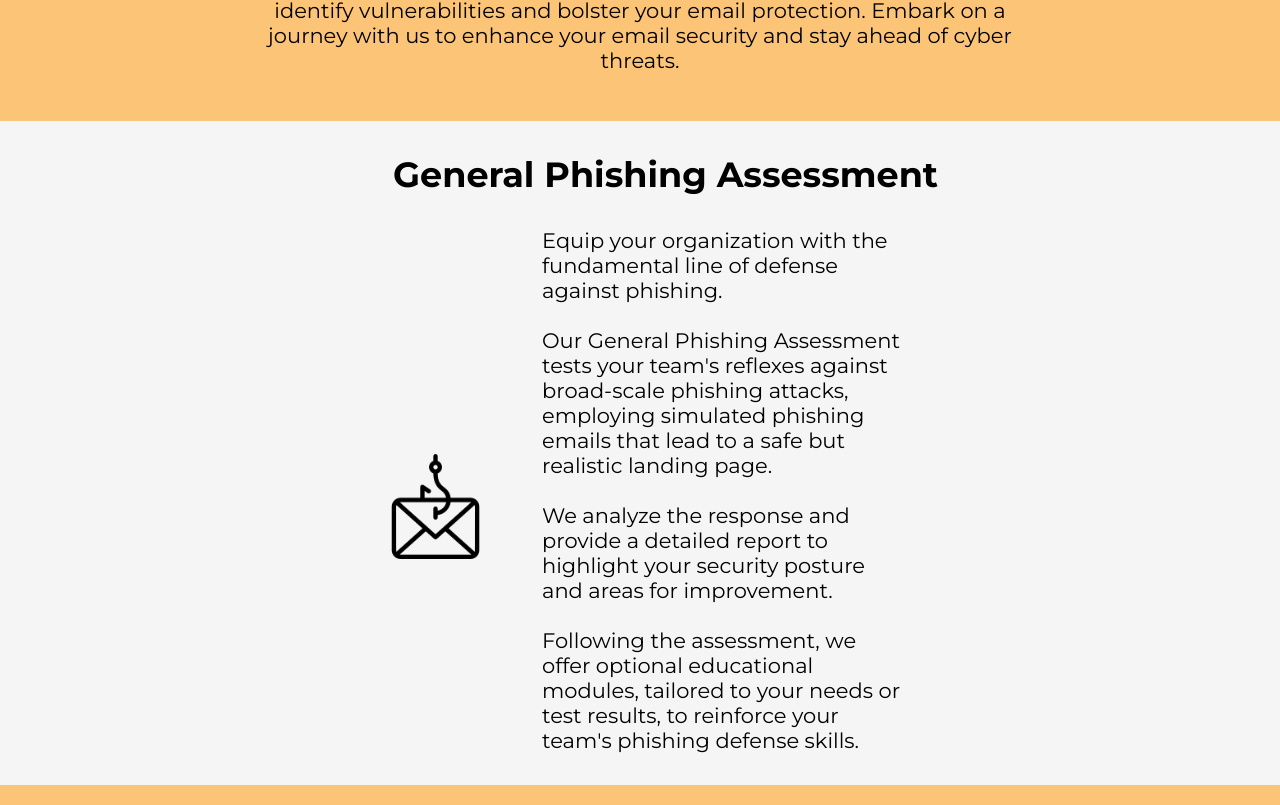
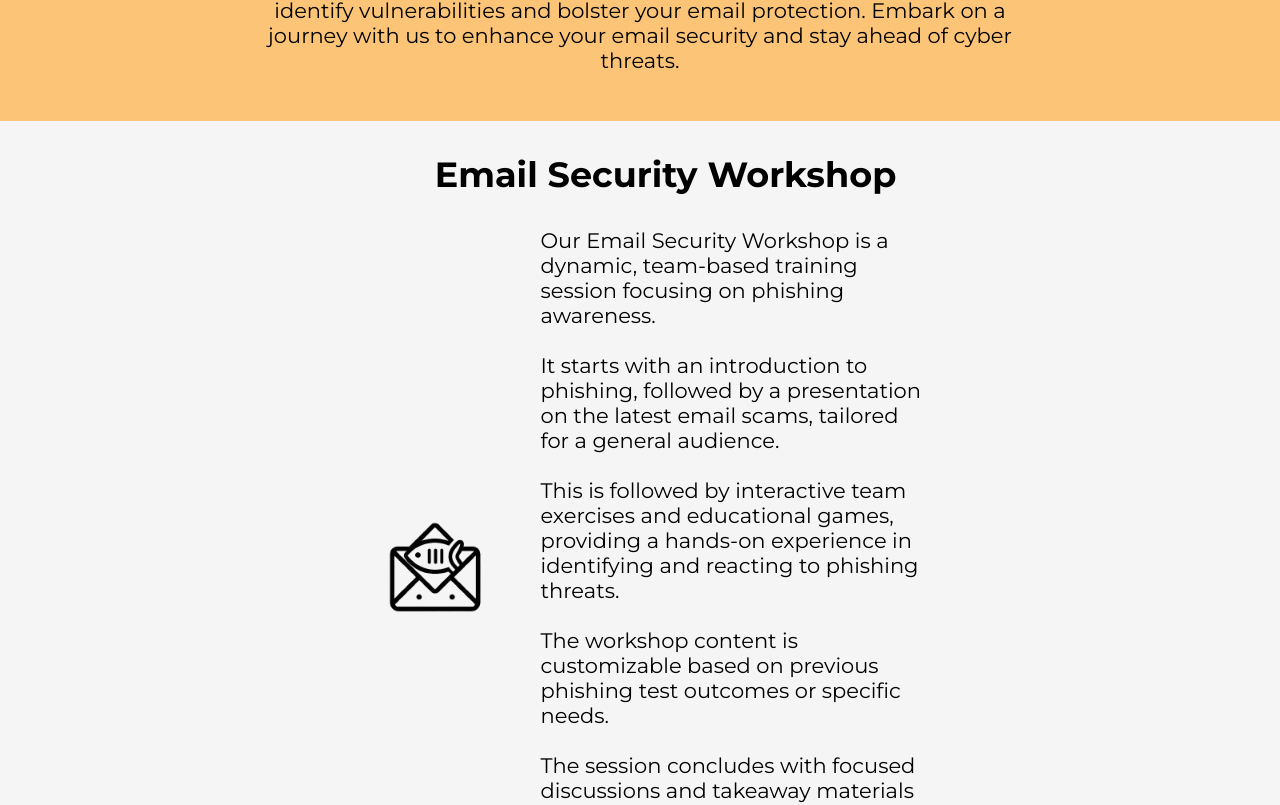
Before and after one commit to Que-sar/PhishSense, a React (Create React App) app: page /solutions in a window 1280 px wide. Shown: the part 307-1112 px from the top of the page. Built offline with nearby package versions, Linux system fonts and the light colour scheme.

Commit message:
added training service

```diff
--- a/src/frontend/components/contact/ContactPanel.css
+++ b/src/frontend/components/contact/ContactPanel.css
@@ -103,7 +103,7 @@
   color: #f5f5f5;
   border-radius: 25px;
   margin-top: 2vh;
-  margin-bottom: 2vh;
+  margin-bottom: 4vh;
   padding: 15px;
   width: 200px;
 }
@@ -116,6 +116,19 @@
   background-color: rgba(0, 0, 0, 0.65);
   transition: background-color 0.3s ease;
   cursor: pointer;
+}
+
+.submit-message {
+  display: flex;
+  justify-content: center;
+  align-items: center;
+  border-style: solid;
+  width: fit-content;
+  padding: 10px;
+  font-size: calc(15px + 0.390625vw);
+  border-radius: 8px;
+  background-color: whitesmoke;
+  margin: auto;
 }
 
 @media (max-width: 879px) {
--- a/src/frontend/components/solutions/Phishing.css
+++ b/src/frontend/components/solutions/Phishing.css
@@ -1,7 +1,7 @@
 .phishing-phishing-container {
   height: fit-content;
   width: 100vw;
-  background-color: whitesmoke;
+  background-color: #fcc477;
 }
 
 .phishing-phishing-title {
@@ -15,22 +15,10 @@
   margin-left: 4vw;
 }
 
-.solution-text {
-  font-size: calc(16px + 0.390625vw);
-  margin-bottom: 4vh;
-}
-
 .solutions-container-descriptions {
   display: flex;
   flex-direction: row;
   justify-content: center;
-}
-
-.solution-image-container {
-  margin-right: 30px;
-  display: flex;
-  justify-content: center;
-  align-items: center;
 }
 
 .phishing-text-description {
@@ -41,16 +29,3 @@
   width: 105px;
   margin-left: 5px;
 }
-
-@media (max-width: 991px) {
-  .solutions-container-descriptions {
-    flex-direction: column;
-    justify-content: center;
-    align-items: center;
-  }
-
-  .solution-text {
-    margin-top: 4vh;
-    width: 70vw;
-  }
-}
--- a/src/frontend/components/solutions/Quishing.css
+++ b/src/frontend/components/solutions/Quishing.css
@@ -1,7 +1,7 @@
 .quishing-phishing-container {
   height: fit-content;
   width: 100vw;
-  background-color: #fcc477;
+  background-color: whitesmoke;
 }
 
 .quishing-phishing-title {
--- a/src/frontend/components/solutions/Services.css
+++ b/src/frontend/components/solutions/Services.css
@@ -12,10 +12,20 @@
   margin-bottom: 5vh;
 }
 
-.services-panel-section {
+.services-panel-section-first {
   display: flex;
   justify-content: center;
   align-items: center;
+  margin: auto;
+  width: 95vw;
+  margin-bottom: 5vh;
+}
+
+.services-panel-section-second {
+  display: flex;
+  justify-content: center;
+  align-items: center;
+  margin: auto;
   width: 95vw;
 }
 .services-title-description {
@@ -31,7 +41,7 @@
   align-items: center;
   margin-left: 0.5vw;
   margin-right: 0.5vw;
-  width: 18%;
+  width: 24%;
   height: 450px;
   padding-top: 2vh;
 }
@@ -72,7 +82,8 @@
 }
 
 .spearphishing-title,
-.quishing-title {
+.quishing-title,
+.training-title {
   background-color: #f5f5f5;
 }
 
@@ -132,57 +143,38 @@
   cursor: pointer;
 }
 
-@media (max-width: 1580px) {
-  .generalphishing {
-    margin-left: 6vw;
-  }
-
-  .services-panel-section {
-    display: flex;
-    flex-wrap: wrap; /* Allow items to wrap */
-    justify-content: center; /* Center items horizontally */
-    align-items: center; /* Align items vertically */
-    gap: 1vw; /* Space between items */
-  }
-
-  .services-panel {
-    flex: 1 1 30%; /* Each item takes up approximately one-third of the space */
-    max-width: 320px;
-    margin-bottom: 2vh; /* Margin for spacing between rows */
-  }
-}
-@media (max-width: 1135px) {
-  .generalwhaling {
-    margin-left: 2vw;
-  }
-}
 @media (max-width: 991px) {
   .horizontalLine,
   .horizontalLine-whites {
-    margin-top: 1vh; /* Move the line to the bottom */
-    margin-bottom: 1vh;
+    margin-top: 2vh; /* Move the line to the bottom */
+    margin-bottom: 2vh;
   }
-
-  .generalphishing,
-  .generalwhaling {
-    margin-left: 0;
-  }
-
   .services-title {
     text-align: center;
   }
 
-  .services-panel-section {
+  .services-panel-section-first,
+  .services-panel-section-second {
     flex-direction: column;
     justify-content: center;
     align-items: center;
-    margin-left: 3vw;
+  }
+
+  .services-panel-section-first {
+    margin-bottom: 0.5vh;
   }
 
   .services-panel {
     margin-bottom: 2vh;
     width: 50vw; /* Fixed width for each panel */
+    height: fit-content;
     padding-top: 2vh;
+  }
+}
+
+@media (max-width: 771px) {
+  .services-panel {
+    width: 85vw;
   }
 }
 
--- a/src/frontend/components/solutions/Services.js
+++ b/src/frontend/components/solutions/Services.js
@@ -11,8 +11,21 @@ const Services = () => {
           Tailor it to your needs.
         </div>
       </div>
+      <div className="services-panel-section-first">
+        <div className="services-panel orange ">
+          <div className="services-panel-title training-title">
+            Email Security Workshop
+          </div>
+          <div className="services-panel-bulletpoints">
+            Tailored learning, engaging activities, and fun games for enjoyable
+            team-building in phishing awareness.
+          </div>
+          <div className="horizontalLine-whites"></div>
+          <Link to="/solutions#workshop" className="services-action-button">
+            Learn More
+          </Link>
+        </div>
 
-      <div className="services-panel-section">
         <div className="services-panel white generalphishing">
           <div className="services-panel-title phishing-title">
             General Phishing Assessment
@@ -43,7 +56,8 @@ const Services = () => {
             Learn More
           </Link>
         </div>
-
+      </div>{" "}
+      <div className="services-panel-section-second">
         <div className="services-panel white generalwhaling">
           <div className="services-panel-title whaling-title">
             Whaling Assessment
--- a/src/frontend/components/solutions/Smishing.css
+++ b/src/frontend/components/solutions/Smishing.css
@@ -1,7 +1,7 @@
 .smishing-phishing-container {
   height: fit-content;
   width: 100vw;
-  background-color: whitesmoke;
+  background-color: #fcc477;
   margin-bottom: -5vh;
 }
 
--- a/src/frontend/components/solutions/Spearphishing.css
+++ b/src/frontend/components/solutions/Spearphishing.css
@@ -1,7 +1,7 @@
 .spearphishing-phishing-container {
   height: fit-content;
   width: 100vw;
-  background-color: #fcc477;
+  background-color: whitesmoke;
 }
 
 .spearphishing-phishing-title {
--- a/src/frontend/components/solutions/Whaling.css
+++ b/src/frontend/components/solutions/Whaling.css
@@ -1,7 +1,7 @@
 .whaling-phishing-container {
   height: fit;
   width: 100vw;
-  background-color: whitesmoke;
+  background-color: #fcc477;
 }
 
 .whaling-phishing-title {
--- /dev/null
+++ b/src/frontend/components/solutions/Workshop.css
@@ -0,0 +1,56 @@
+.workshop-phishing-container {
+  height: fit-content;
+  width: 100vw;
+  background-color: whitesmoke;
+}
+
+.workshop-phishing-title {
+  display: flex;
+  justify-content: center;
+  font-weight: bolder;
+  text-align: center;
+
+  font-size: calc(30px + 0.390625vw);
+  margin-top: 4vh;
+  margin-bottom: 4vh;
+  margin-left: 4vw;
+}
+
+.solution-image-workshop {
+  width: 200px;
+}
+
+.workshop-text-description {
+  margin-left: -25px;
+  margin-right: 20px;
+}
+
+.solution-image-container {
+  margin-right: 30px;
+  display: flex;
+  justify-content: center;
+  align-items: center;
+}
+
+.solution-text {
+  font-size: calc(16px + 0.390625vw);
+  margin-bottom: 4vh;
+}
+
+@media (max-width: 991px) {
+  .solutions-container-descriptions {
+    flex-direction: column;
+    justify-content: center;
+    align-items: center;
+  }
+
+  .workshop-text-description {
+    margin-left: 0px;
+    margin-right: 0px;
+  }
+
+  .solution-text {
+    margin-top: 4vh;
+    width: 70vw;
+  }
+}
--- /dev/null
+++ b/src/frontend/components/solutions/Workshop.js
@@ -0,0 +1,37 @@
+import React from "react";
+import "./Workshop.css";
+import SpearPhishImage from "../images/solutionimagery/workshop.webp";
+
+const Workshop = () => {
+  return (
+    <div className="workshop-phishing-container">
+      <div className="workshop-phishing-title">Email Security Workshop</div>
+      <div className="solutions-container-descriptions">
+        <div className="solution-image-container">
+          <img
+            src={SpearPhishImage}
+            className="solution-image-workshop"
+            alt="Email Security Workshop"
+          />
+        </div>
+        <div className="solution-text workshop-text-description">
+          Our Email Security Workshop is a dynamic, team-based training session
+          focusing on phishing awareness. <br /> <br />
+          It starts with an introduction to phishing, followed by a presentation
+          on the latest email scams, tailored for a general audience. <br />{" "}
+          <br />
+          This is followed by interactive team exercises and educational games,
+          providing a hands-on experience in identifying and reacting to
+          phishing threats. <br /> <br />
+          The workshop content is customizable based on previous phishing test
+          outcomes or specific needs. <br /> <br />
+          The session concludes with focused discussions and takeaway materials
+          to reinforce key learning points and enhance overall email security
+          awareness.
+        </div>
+      </div>
+    </div>
+  );
+};
+
+export default Workshop;
--- a/src/frontend/pages/Solutions.js
+++ b/src/frontend/pages/Solutions.js
@@ -6,6 +6,7 @@ import Spearphishing from "../components/solutions/Spearphishing";
 import Quishing from "../components/solutions/Quishing";
 import Whaling from "../components/solutions/Whaling";
 import Smishing from "../components/solutions/Smishing";
+import Workshop from "../components/solutions/Workshop";
 import ContactPanel from "../components/contact/ContactPanel";
 
 const Solutions = () => {
@@ -18,6 +19,7 @@ const Solutions = () => {
       "whaling",
       "quishing",
       "smishing",
+      "workshop",
     ];
 
     if (!hash) {
@@ -35,19 +37,22 @@ const Solutions = () => {
   return (
     <div className="solutions-container">
       <Intro />
-      <div id="phishing" className="solution-section-white">
+      <div id="workshop" className="solution-section-white">
+        <Workshop />
+      </div>
+      <div id="phishing" className="solution-section-orange">
         <Phishing />
       </div>
-      <div id="spearphishing" className="solution-section-orange">
+      <div id="spearphishing" className="solution-section-white">
         <Spearphishing />
       </div>
-      <div id="whaling" className="solution-section-white">
+      <div id="whaling" className="solution-section-orange">
         <Whaling />
       </div>
-      <div id="quishing" className="solution-section-orange">
+      <div id="quishing" className="solution-section-white">
         <Quishing />
       </div>
-      <div id="smishing" className="solution-section-white">
+      <div id="smishing" className="solution-section-orange">
         <Smishing />
       </div>
       <ContactPanel titlerequired={true} />
```
Also changed, not shown: src/frontend/components/contact/ContactPanel.js (+49 -7 lines), src/frontend/components/images/solutionimagery/workshop.webp (added).
